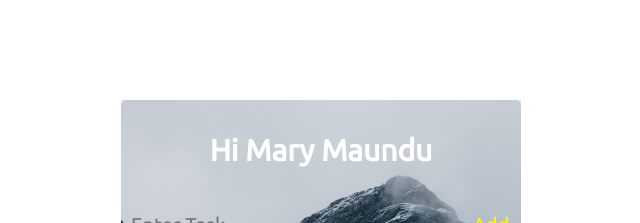
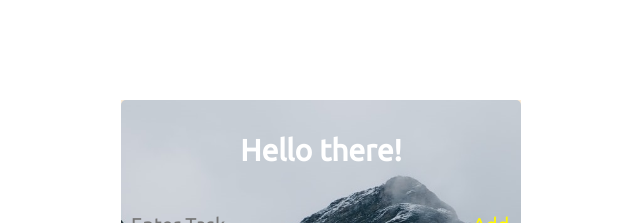
Before and after one commit to maundu55/TodoList-main-JS, a plain HTML site: page index.html in a window 1280 px wide. Shown: the top 223 px of the page, without its empty margins (319-959 px from the left). Drawn offline with nearby package versions, Linux system fonts and the light colour scheme.

Commit message:
change header text

```diff
--- a/index.html
+++ b/index.html
@@ -11,7 +11,7 @@
     <div class="container">
         <header>
             <div class="header">
-                <h2>Hi Mary Maundu</h2>
+                <h2>Hello there!</h2>
             </div>
             <div class="new-todo">
                 <form id="todoform">
```
